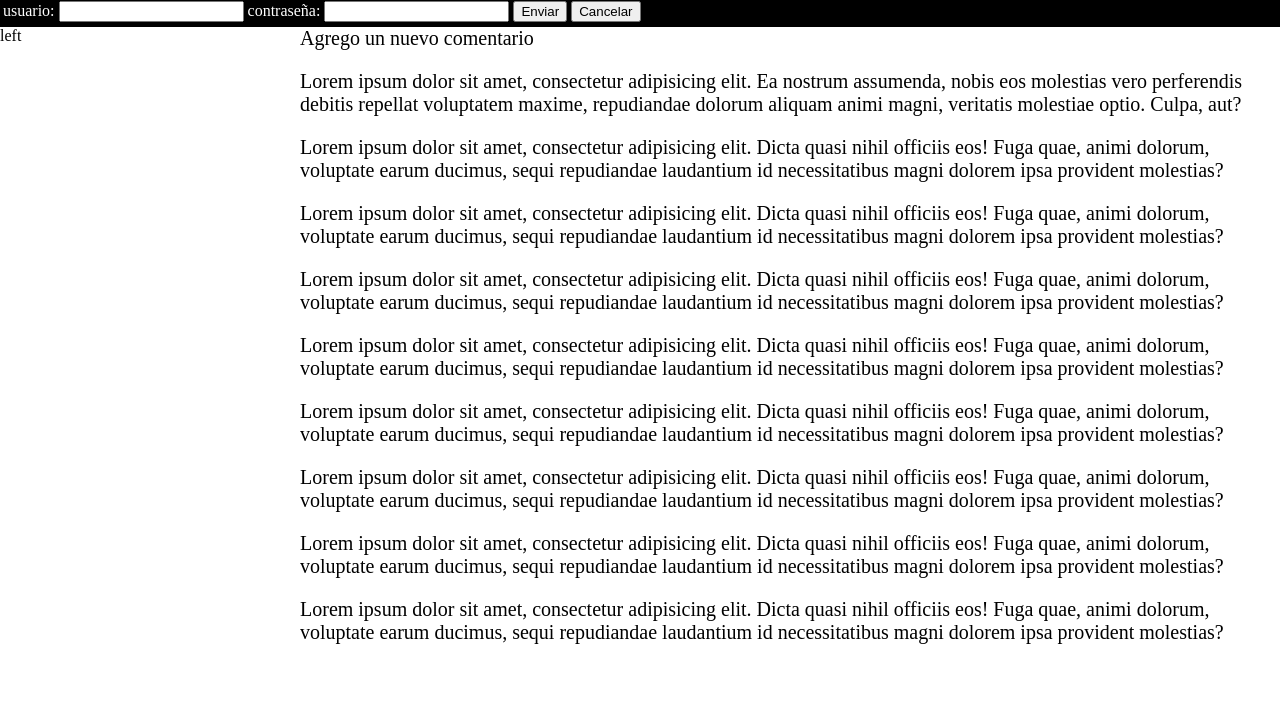
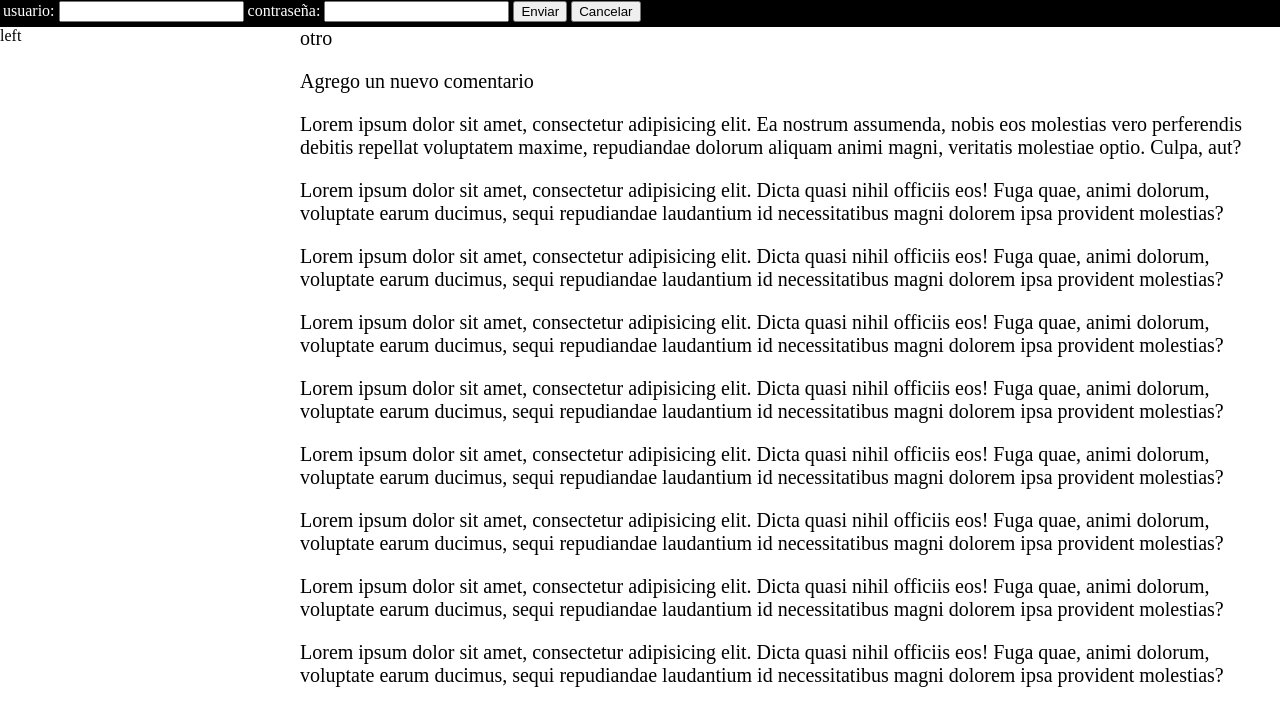
Before and after one commit to WeSolution/MiProyecto, a plain HTML site: page index.html in a window 1280 px wide. Drawn offline with Linux system fonts and the light colour scheme.

Commit message:
Agrego un nuevo parrafo

```diff
--- a/index.html
+++ b/index.html
@@ -20,6 +20,7 @@
 		left
 	</div>
 	<div id="center">
+		<p>otro</p>
 		<p>Agrego un nuevo comentario</p>
 		<p>Lorem ipsum dolor sit amet, consectetur adipisicing elit. Ea nostrum assumenda, nobis eos molestias vero perferendis debitis repellat voluptatem maxime, repudiandae dolorum aliquam animi magni, veritatis molestiae optio. Culpa, aut?</p>
 		<p>Lorem ipsum dolor sit amet, consectetur adipisicing elit. Dicta quasi nihil officiis eos! Fuga quae, animi dolorum, voluptate earum ducimus, sequi repudiandae laudantium id necessitatibus magni dolorem ipsa provident molestias?</p>
```
